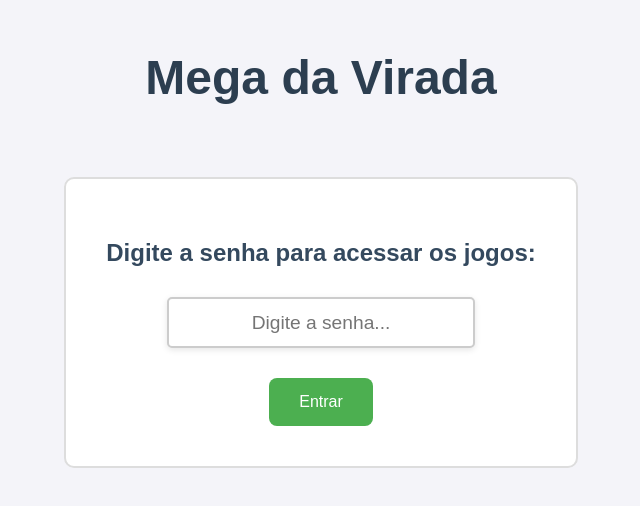
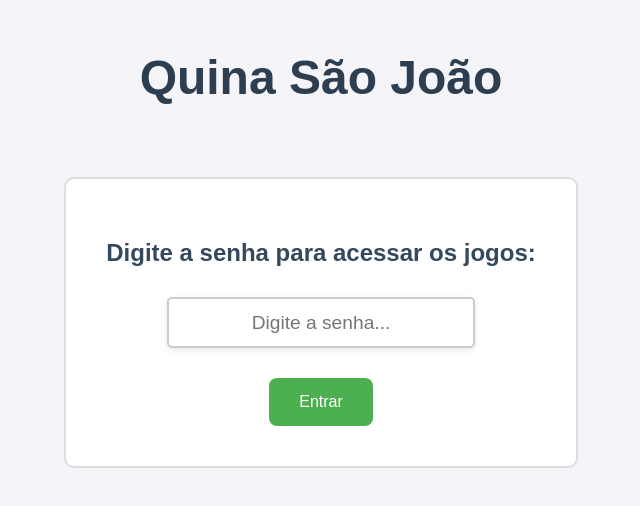
Before and after one commit to caiopmascarenhas/megadaviradafamilia, a plain HTML site: page index.html in a window 1280 px wide. Shown: the whole page, without its empty margins (319-959 px from the left). Drawn offline with Linux system fonts and the light colour scheme.

Commit message:
Update index.html

```diff
--- a/index.html
+++ b/index.html
@@ -88,7 +88,7 @@
     </style>
 </head>
 <body>
-    <h1>Mega da Virada</h1>
+    <h1>Quina São João</h1>
 
     <div id="passwordScreen" class="password-box">
         <h2>Digite a senha para acessar os jogos:</h2>
```
